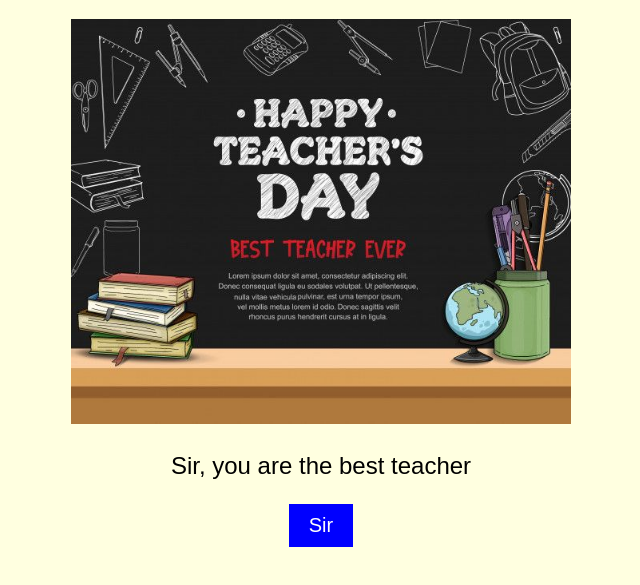
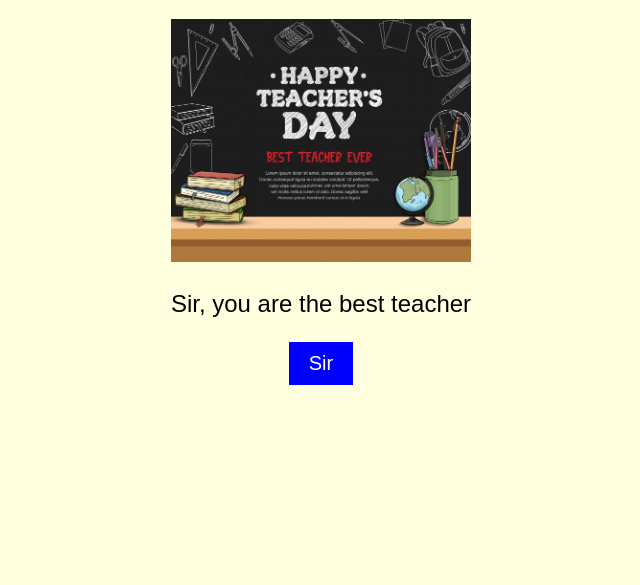
Before and after one commit to Abhinaw123-du/akash-sir-website, a plain HTML site: page page2.html in a window 1280 px wide. Shown: the part 61-646 px from the top of the page, without its empty margins (319-959 px from the left). Drawn offline with Linux system fonts and the light colour scheme.

Commit message:
Update page2.html

```diff
--- a/page2.html
+++ b/page2.html
@@ -33,7 +33,7 @@
 <body>
   <div class="container">
     <h1>HAPPY TEACHER'S DAY</h1>
-    <img src="HAPPY TEACHER'S DAY.jpg" width="500">
+    <img src="HAPPY TEACHER'S DAY.jpg" width="300">
     <p>Sir, you are the best teacher</p>
     <a href="page3.html">
       <button>Sir</button>
```
